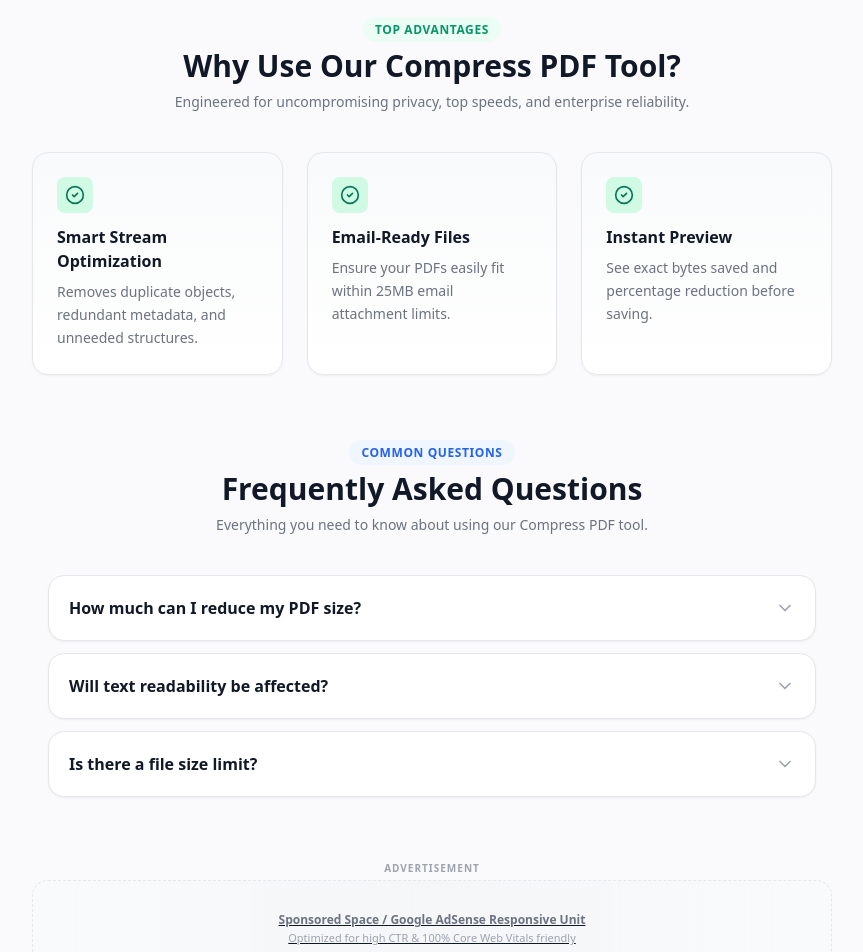
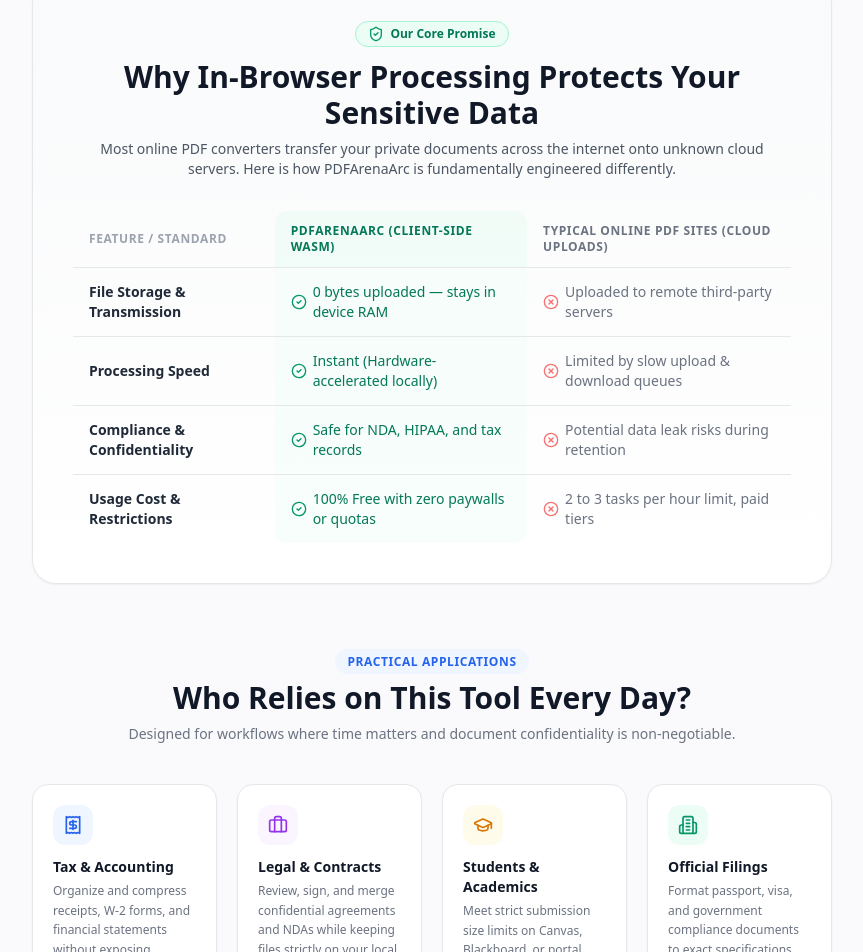
Before and after one commit to SoulkiEng/pdfarenaarc, a Next.js app: page /compress-pdf in a window 1280 px wide. Shown: the part 1491-2443 px from the top of the page, without its empty margins (208-1071 px from the left). Built offline with nearby package versions, Linux system fonts and the light colour scheme.

Commit message:
feat(seo): Modernize SeoContent with architecture comparison, use cases, internal linking matrix, and rich WebApplication schema

```diff
--- a/components/SeoContent.tsx
+++ b/components/SeoContent.tsx
@@ -1,8 +1,21 @@
 'use client';
 
 import React, { useState } from 'react';
-import { ToolMeta } from '@/lib/toolsConfig';
-import { CheckCircle2, ChevronDown, HelpCircle, Shield, Sparkles, Zap } from 'lucide-react';
+import Link from 'next/link';
+import { ToolMeta, TOOLS } from '@/lib/toolsConfig';
+import {
+  CheckCircle2,
+  ChevronDown,
+  ShieldCheck,
+  Zap,
+  Lock,
+  XCircle,
+  Briefcase,
+  GraduationCap,
+  Receipt,
+  Building2,
+  ArrowRight
+} from 'lucide-react';
 import AdBanner from './AdBanner';
 
 interface SeoContentProps {
@@ -12,26 +25,32 @@
 export default function SeoContent({ tool }: SeoContentProps) {
   const [openFaq, setOpenFaq] = useState<number | null>(null);
 
+  // Pick 4 related tools for internal linking matrix
+  const relatedTools = TOOLS.filter((t) => t.id !== tool.id).slice(0, 4);
+
   // Generate Google Schema JSON-LD for SoftwareApplication, HowTo, and FAQPage
   const schemaData = {
     '@context': 'https://schema.org',
     '@graph': [
       {
-        '@type': 'SoftwareApplication',
-        name: tool.title,
+        '@type': 'WebApplication',
+        name: `${tool.title} - PDFArenaArc`,
+        url: `https://pdfarenaarc.com/${tool.slug}`,
+        applicationCategory: 'UtilitiesApplication',
         operatingSystem: 'All',
-        applicationCategory: 'UtilitiesApplication',
+        browserRequirements: 'Requires modern WebAssembly compatible web browser',
         offers: {
           '@type': 'Offer',
           price: '0',
           priceCurrency: 'USD',
         },
         description: tool.seoDescription,
+        featureList: tool.features.map((f) => f.title).join(', '),
       },
       {
         '@type': 'HowTo',
-        name: `How to ${tool.title}`,
-        description: `Step by step guide to using the free ${tool.title} tool online.`,
+        name: `How to use ${tool.title} online`,
+        description: `Follow this easy 3-step walkthrough to use ${tool.title} safely directly in your browser.`,
         step: tool.steps.map((s) => ({
           '@type': 'HowToStep',
           position: s.step,
@@ -63,17 +82,17 @@
 
       <div className="max-w-5xl mx-auto px-4 sm:px-6">
 
-        {/* Step-by-Step Guide */}
+        {/* Step-by-Step Practical Guide */}
         <div className="mb-16">
           <div className="text-center max-w-2xl mx-auto mb-10">
             <span className="text-xs font-bold text-brand-600 bg-brand-50 px-3 py-1 rounded-full uppercase tracking-wider">
-              Quick Guide
+              Simple Walkthrough
             </span>
             <h2 className="text-2xl sm:text-3xl font-extrabold text-gray-900 mt-2">
-              How to {tool.title} Online in 3 Simple Steps
+              How to Use {tool.title} in 3 Quick Steps
             </h2>
             <p className="text-sm text-gray-500 mt-2">
-              No technical expertise needed. Get perfectly formatted documents in seconds.
+              No technical setup, account creation, or software installation required.
             </p>
           </div>
 
@@ -100,51 +119,168 @@
         {/* Strategic Mid-Content AdSense Slot */}
         <AdBanner slotId="mid-content-slot" />
 
-        {/* Key Features & Benefits */}
-        <div className="my-16">
-          <div className="text-center max-w-2xl mx-auto mb-10">
-            <span className="text-xs font-bold text-emerald-600 bg-emerald-50 px-3 py-1 rounded-full uppercase tracking-wider">
-              Top Advantages
-            </span>
-            <h2 className="text-2xl sm:text-3xl font-extrabold text-gray-900 mt-2">
-              Why Use Our {tool.title} Tool?
+        {/* USP Architecture Comparison: Local WebAssembly vs Cloud Uploads */}
+        <div className="my-16 bg-gradient-to-b from-gray-50/80 to-white p-6 sm:p-10 rounded-3xl border border-gray-200 shadow-sm">
+          <div className="text-center max-w-2xl mx-auto mb-8">
+            <div className="inline-flex items-center gap-1.5 px-3 py-1 rounded-full bg-emerald-50 text-emerald-700 text-xs font-bold mb-3 border border-emerald-200">
+              <ShieldCheck className="w-4 h-4 text-emerald-600" />
+              <span>Our Core Promise</span>
+            </div>
+            <h2 className="text-2xl sm:text-3xl font-extrabold text-gray-900">
+              Why In-Browser Processing Protects Your Sensitive Data
             </h2>
-            <p className="text-sm text-gray-500 mt-2">
-              Engineered for uncompromising privacy, top speeds, and enterprise reliability.
+            <p className="text-sm text-gray-600 mt-2">
+              Most online PDF converters transfer your private documents across the internet onto unknown cloud servers. Here is how PDFArenaArc is fundamentally engineered differently.
             </p>
           </div>
 
-          <div className="grid grid-cols-1 md:grid-cols-3 gap-6">
-            {tool.features.map((feat, idx) => (
-              <div
-                key={idx}
-                className="p-6 rounded-2xl bg-gradient-to-b from-gray-50 to-white border border-gray-200 shadow-sm"
-              >
-                <div className="w-9 h-9 rounded-lg bg-emerald-100 text-emerald-700 flex items-center justify-center mb-3">
-                  <CheckCircle2 className="w-5 h-5" />
-                </div>
-                <h3 className="text-base font-bold text-gray-900 mb-2">
-                  {feat.title}
-                </h3>
-                <p className="text-sm text-gray-500 leading-relaxed">
-                  {feat.desc}
-                </p>
+          <div className="overflow-x-auto">
+            <table className="w-full text-left text-sm border-collapse">
+              <thead>
+                <tr className="border-b border-gray-200 text-xs font-bold text-gray-400 uppercase tracking-wider">
+                  <th className="py-3 px-4">Feature / Standard</th>
+                  <th className="py-3 px-4 text-emerald-700 bg-emerald-50/60 rounded-t-xl">
+                    PDFArenaArc (Client-Side Wasm)
+                  </th>
+                  <th className="py-3 px-4 text-gray-500">
+                    Typical Online PDF Sites (Cloud Uploads)
+                  </th>
+                </tr>
+              </thead>
+              <tbody className="divide-y divide-gray-150">
+                <tr>
+                  <td className="py-3.5 px-4 font-semibold text-gray-800">File Storage & Transmission</td>
+                  <td className="py-3.5 px-4 text-emerald-700 bg-emerald-50/40 font-medium">
+                    <span className="flex items-center gap-1.5">
+                      <CheckCircle2 className="w-4 h-4 text-emerald-600 shrink-0" />
+                      0 bytes uploaded — stays in device RAM
+                    </span>
+                  </td>
+                  <td className="py-3.5 px-4 text-gray-500">
+                    <span className="flex items-center gap-1.5">
+                      <XCircle className="w-4 h-4 text-red-400 shrink-0" />
+                      Uploaded to remote third-party servers
+                    </span>
+                  </td>
+                </tr>
+                <tr>
+                  <td className="py-3.5 px-4 font-semibold text-gray-800">Processing Speed</td>
+                  <td className="py-3.5 px-4 text-emerald-700 bg-emerald-50/40 font-medium">
+                    <span className="flex items-center gap-1.5">
+                      <CheckCircle2 className="w-4 h-4 text-emerald-600 shrink-0" />
+                      Instant (Hardware-accelerated locally)
+                    </span>
+                  </td>
+                  <td className="py-3.5 px-4 text-gray-500">
+                    <span className="flex items-center gap-1.5">
+                      <XCircle className="w-4 h-4 text-red-400 shrink-0" />
+                      Limited by slow upload & download queues
+                    </span>
+                  </td>
+                </tr>
+                <tr>
+                  <td className="py-3.5 px-4 font-semibold text-gray-800">Compliance & Confidentiality</td>
+                  <td className="py-3.5 px-4 text-emerald-700 bg-emerald-50/40 font-medium">
+                    <span className="flex items-center gap-1.5">
+                      <CheckCircle2 className="w-4 h-4 text-emerald-600 shrink-0" />
+                      Safe for NDA, HIPAA, and tax records
+                    </span>
+                  </td>
+                  <td className="py-3.5 px-4 text-gray-500">
+                    <span className="flex items-center gap-1.5">
+                      <XCircle className="w-4 h-4 text-red-400 shrink-0" />
+                      Potential data leak risks during retention
+                    </span>
+                  </td>
+                </tr>
+                <tr>
+                  <td className="py-3.5 px-4 font-semibold text-gray-800">Usage Cost & Restrictions</td>
+                  <td className="py-3.5 px-4 text-emerald-700 bg-emerald-50/40 font-medium rounded-b-xl">
+                    <span className="flex items-center gap-1.5">
+                      <CheckCircle2 className="w-4 h-4 text-emerald-600 shrink-0" />
+                      100% Free with zero paywalls or quotas
+                    </span>
+                  </td>
+                  <td className="py-3.5 px-4 text-gray-500">
+                    <span className="flex items-center gap-1.5">
+                      <XCircle className="w-4 h-4 text-red-400 shrink-0" />
+                      2 to 3 tasks per hour limit, paid tiers
+                    </span>
+                  </td>
+                </tr>
+              </tbody>
+            </table>
+          </div>
+        </div>
+
+        {/* Real-World Industry Scenarios */}
+        <div className="my-16">
+          <div className="text-center max-w-2xl mx-auto mb-10">
+            <span className="text-xs font-bold text-blue-600 bg-blue-50 px-3 py-1 rounded-full uppercase tracking-wider">
+              Practical Applications
+            </span>
+            <h2 className="text-2xl sm:text-3xl font-extrabold text-gray-900 mt-2">
+              Who Relies on This Tool Every Day?
+            </h2>
+            <p className="text-sm text-gray-500 mt-2">
+              Designed for workflows where time matters and document confidentiality is non-negotiable.
+            </p>
+          </div>
+
+          <div className="grid grid-cols-1 sm:grid-cols-2 lg:grid-cols-4 gap-5">
+            <div className="p-5 rounded-2xl border border-gray-200 bg-white shadow-sm hover:border-brand-200 transition-colors">
+              <div className="w-10 h-10 rounded-xl bg-blue-50 text-blue-600 flex items-center justify-center mb-3">
+                <Receipt className="w-5 h-5" />
               </div>
-            ))}
+              <h3 className="font-bold text-gray-900 text-sm mb-1">Tax & Accounting</h3>
+              <p className="text-xs text-gray-500 leading-relaxed">
+                Organize and compress receipts, W-2 forms, and financial statements without exposing banking details online.
+              </p>
+            </div>
+
+            <div className="p-5 rounded-2xl border border-gray-200 bg-white shadow-sm hover:border-brand-200 transition-colors">
+              <div className="w-10 h-10 rounded-xl bg-purple-50 text-purple-600 flex items-center justify-center mb-3">
+                <Briefcase className="w-5 h-5" />
+              </div>
+              <h3 className="font-bold text-gray-900 text-sm mb-1">Legal & Contracts</h3>
+              <p className="text-xs text-gray-500 leading-relaxed">
+                Review, sign, and merge confidential agreements and NDAs while keeping files strictly on your local computer.
+              </p>
+            </div>
+
+            <div className="p-5 rounded-2xl border border-gray-200 bg-white shadow-sm hover:border-brand-200 transition-colors">
+              <div className="w-10 h-10 rounded-xl bg-amber-50 text-amber-600 flex items-center justify-center mb-3">
+                <GraduationCap className="w-5 h-5" />
+              </div>
+              <h3 className="font-bold text-gray-900 text-sm mb-1">Students & Academics</h3>
+              <p className="text-xs text-gray-500 leading-relaxed">
+                Meet strict submission size limits on Canvas, Blackboard, or portal deadlines without messy watermarks.
+              </p>
+            </div>
+
+            <div className="p-5 rounded-2xl border border-gray-200 bg-white shadow-sm hover:border-brand-200 transition-colors">
+              <div className="w-10 h-10 rounded-xl bg-emerald-50 text-emerald-600 flex items-center justify-center mb-3">
+                <Building2 className="w-5 h-5" />
+              </div>
+              <h3 className="font-bold text-gray-900 text-sm mb-1">Official Filings</h3>
+              <p className="text-xs text-gray-500 leading-relaxed">
+                Format passport, visa, and government compliance documents to exact specifications without software fees.
+              </p>
+            </div>
           </div>
         </div>
 
         {/* Frequently Asked Questions (Accordion) */}
         <div className="my-16">
           <div className="text-center max-w-2xl mx-auto mb-10">
-            <span className="text-xs font-bold text-blue-600 bg-blue-50 px-3 py-1 rounded-full uppercase tracking-wider">
-              Common Questions
+            <span className="text-xs font-bold text-gray-600 bg-gray-100 px-3 py-1 rounded-full uppercase tracking-wider">
+              Got Questions?
             </span>
             <h2 className="text-2xl sm:text-3xl font-extrabold text-gray-900 mt-2">
               Frequently Asked Questions
             </h2>
             <p className="text-sm text-gray-500 mt-2">
-              Everything you need to know about using our {tool.title} tool.
+              Clear, honest answers about privacy, file safety, and performance.
             </p>
           </div>
 
@@ -179,6 +315,40 @@
           </div>
         </div>
 
+        {/* Companion Tools / Internal Linking Matrix */}
+        <div className="my-16 pt-8 border-t border-gray-200">
+          <div className="flex items-center justify-between mb-6">
+            <div>
+              <h3 className="text-xl font-bold text-gray-900">Recommended Companion Tools</h3>
+              <p className="text-xs text-gray-500 mt-0.5">Complementary utilities to streamline your document workflow</p>
+            </div>
+            <Link
+              href="/"
+              className="text-xs font-bold text-brand-600 hover:text-brand-700 flex items-center gap-1 group"
+            >
+              <span>View All 17 Tools</span>
+              <ArrowRight className="w-3.5 h-3.5 group-hover:translate-x-1 transition-transform" />
+            </Link>
+          </div>
+
+          <div className="grid grid-cols-1 sm:grid-cols-2 lg:grid-cols-4 gap-4">
+            {relatedTools.map((related) => (
+              <Link
+                key={related.id}
+                href={`/${related.slug}`}
+                className="p-5 rounded-2xl border border-gray-200 bg-white hover:border-brand-300 hover:shadow-md transition-all group"
+              >
+                <div className="font-bold text-sm text-gray-900 group-hover:text-brand-600 transition-colors mb-1">
+                  {related.title}
+                </div>
+                <p className="text-xs text-gray-500 line-clamp-2 leading-relaxed">
+                  {related.shortDesc}
+                </p>
+              </Link>
+            ))}
+          </div>
+        </div>
+
         {/* Bottom Banner */}
         <AdBanner slotId="bottom-content-slot" />
 
```
